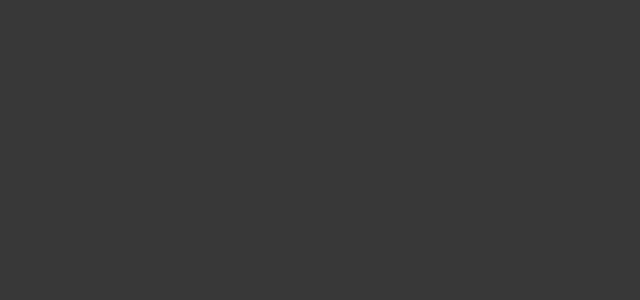
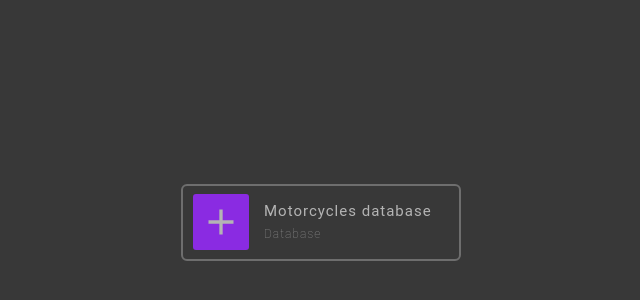
Before and after one commit to TahianSylvain/data-canvas-web, a Next.js app: page /composant/dataBaseModel in a window 1280 px wide. Shown: the part 174-474 px from the top of the page, without its empty margins (319-959 px from the left). Built offline with nearby package versions, Linux system fonts and the light colour scheme.

Commit message:
Model de donner afficher dans la page d'aceuil

```diff
--- /dev/null
+++ b/src/app/composant/dataBaseModel/modelData.css
@@ -0,0 +1,48 @@
+@tailwind base;
+@tailwind components;
+@tailwind utilities;
+
+:root{
+    --sizeText1: 12px;
+    --sizeText2: 15px;
+}
+.contain_model_test{
+    height: 99vh;
+
+    display: flex;
+    align-items: center;
+    justify-content: center;
+}
+.data_model{
+    border: 2px solid #6e6e6e;
+    width: 20rem;
+    height: 5.5rem;
+    padding: 10px;
+    border-radius: 6px;
+
+    display: flex;
+    align-items: center;
+}
+.contain_icon{
+    width: 4rem;
+    height: 4rem;
+    border-radius: 3px;
+    background-color: blueviolet;
+
+    display: flex;
+    align-items: center;
+    justify-content: center;
+}
+.contain_text_1{
+    padding: 0 0 0 15px;
+}
+.name_base{
+    font-size: var(--sizeText2);
+    letter-spacing: 1px;
+}
+.sous_text{
+    font-size: var(--sizeText1);
+    letter-spacing: 1px;
+    font-weight: lighter;
+    color: #909090;
+}
--- a/src/app/composant/dataBaseModel/page.tsx
+++ b/src/app/composant/dataBaseModel/page.tsx
@@ -1,5 +1,18 @@
+import "./modelData.css"
+import { IoMdAdd } from "react-icons/io";
+
 export default function model_data() {
     return (
-        <div className="data_model"></div>
+        <section className="contain_model_test">
+            <div className="data_model">
+                <div className="contain_icon">
+                    <IoMdAdd size={40}/>
+                </div>
+                <div className="contain_text_1">
+                    <p className="name_base">Motorcycles database</p>
+                    <span className="sous_text">Database</span>
+                </div>
+            </div>
+        </section>
     );
 }
```
Also changed, not shown: package.json (+6 -5 lines), 1 other file (tests, documents, lock files or other folders).
